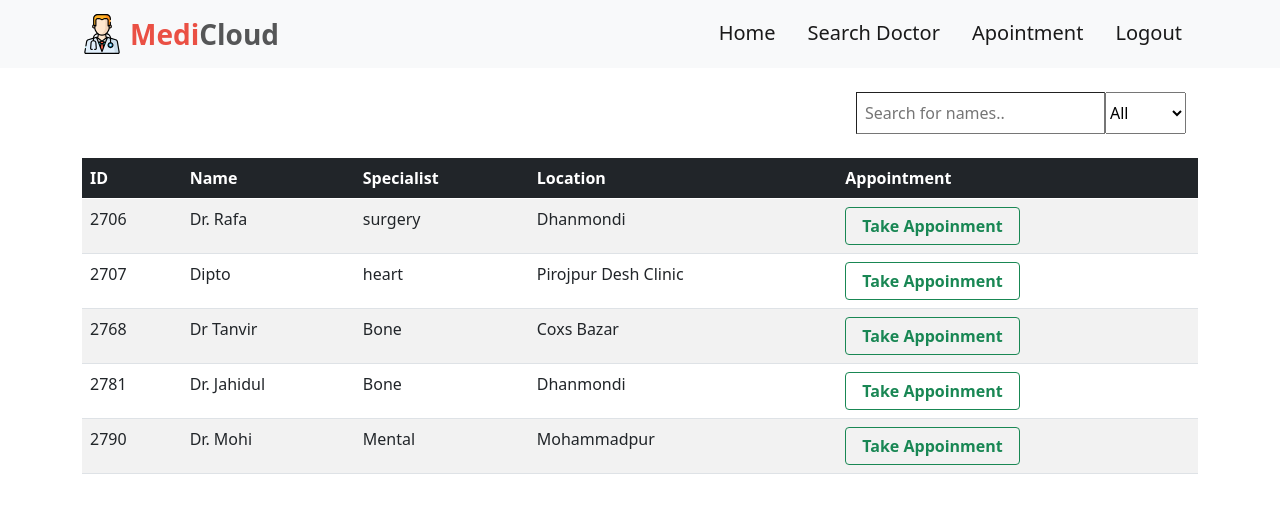
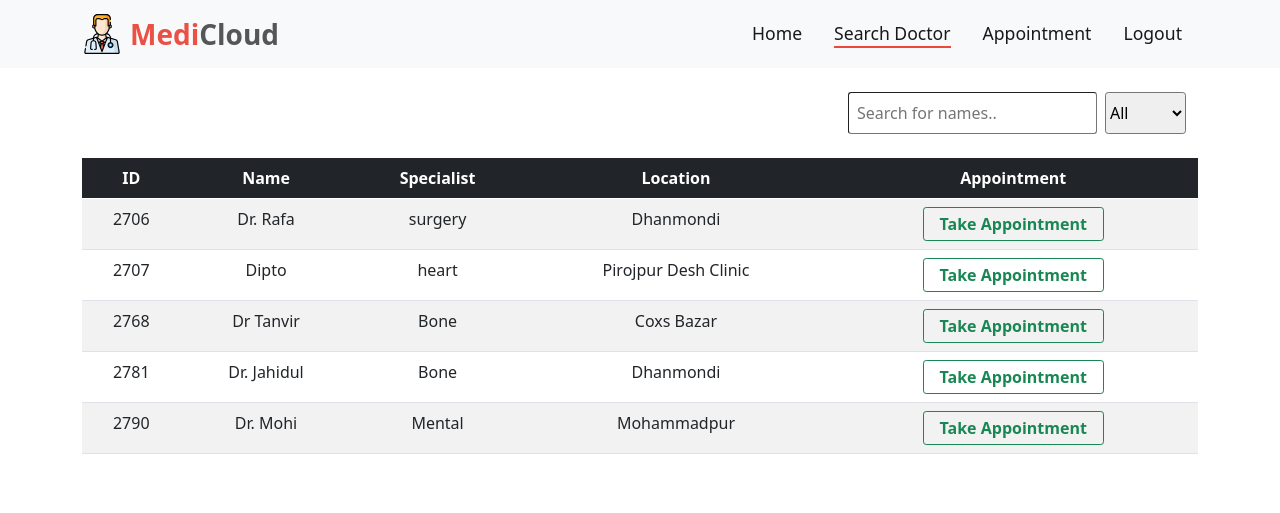
Before and after one commit to tanveer-610/mediCloud, a PHP site: page /HTML/searchDoctor.php in a window 1280 px wide. Shown: the top 513 px of the page. Run offline with PHP 8.4, Linux system fonts and the light colour scheme; data comes from the database, SQL or seed files in the repository; some libraries are stand-ins or nearby versions.

Commit message:
css added

```diff
--- a/CSS/style.css
+++ b/CSS/style.css
@@ -1,107 +1,123 @@
-:root{
-    --primary-color:#EA493C;
+:root {
+  --primary-color: #ea493c;
 }
-.custom-color{
+.custom-color {
   color: var(--primary-color);
 }
-.custom-form-background{
-    background-color: #DEE1E8;
+.custom-form-background {
+  background-color: whitesmoke;
 }
-
+/* index page css */
+.error {
+  display: inline-block;
+  border-radius: 3px;
+  padding: 0.3rem;
+  color: #eb5045;
+  background-color: #f0938c91;
+}
 /*Front page css */
-.banner{
+.banner {
   height: 88vh;
 }
-.moto{
+.moto {
   font-size: 50px;
   font-weight: 900;
 }
 
-.btn-style{
-    background-image: linear-gradient(#6064a1, #494E9A);
+.btn-style {
+  background-image: linear-gradient(#6064a1, #494e9a);
   transition: 0.5s;
 }
-.btn-style:hover{
+.btn-style:hover {
   transform: scale(1.1);
-    box-shadow: 2px 2px 5px 5px  rgba(128, 128, 128,0.3);
+  box-shadow: 2px 2px 5px 5px rgba(128, 128, 128, 0.3);
 }
-.btn-style:hover .login-icon{
+.btn-style:hover .login-icon {
   animation: shakeX;
   animation-duration: 3s;
   animation-iteration-count: infinite;
 }
 
-
-.btn-submit-style{
-    background-color: #0D826E;
+.btn-submit-style {
+  background-color: #0d826e;
   transition: 0.5s;
 }
-.btn-submit-style:hover{
+.btn-submit-style:hover {
   transform: scale(1.1);
 }
-.btn-submit-style i{
+.btn-submit-style i {
   transition: 0.5s;
 }
-.btn-submit-style:hover i{
+.btn-submit-style:hover i {
   font-size: 1.2rem;
   animation: pulse;
   animation-duration: 0.5s;
   animation-iteration-count: infinite;
 }
-.btn-role-style{
+.btn-role-style {
   background-color: rgb(76, 11, 167);
 }
 
 /* patient landing page.. */
-.navbar-shortcutlink{
-    transition: 0.5s transform;
+.navbar-shortcutlink {
+  transition: 0.2s transform;
+  font-size: 1.1rem;
 }
-.navbar-shortcutlink:hover{
-    transform: scale(1.2);
+.navbar-shortcutlink:hover {
+  transform: scale(1.1);
 }
-.navbar-shortcutlink::after{
-    content: '';
-    width: 0;
-    height: 3px;
+.navbar-shortcutlink::after {
+  content: "";
+  width: 0px;
+  height: 2px;
   background: var(--primary-color);
   display: block;
   margin: auto;
   transition: 0.5s;
 }
-.navbar-shortcutlink:hover::after{
+.navbar-shortcutlink:hover::after {
   width: 100%;
 }
-.welcome-msg{
+.welcome-msg {
   font-size: 50px;
   color: var(--primary-color);
   animation: zoomIn;
   animation-duration: 3s;
-    animation-iteration-count: infinite;
+  /* animation-iteration-count: infinite; */
 }
-.custom-form-background-take-appoinment{
-    background-color: #6f7277;
+.custom-form-background-take-appoinment {
+  background-color: rgb(245, 245, 245);
 }
-.btn-close-style{
+.btn-close-style {
   transition: 0.5s;
 }
-.btn-close-style:hover{
+.btn-close-style:hover {
   transform: scale(1.1);
 }
-.btn-close-style i{
+.btn-close-style i {
   transition: 0.5s;
 }
-.btn-close-style:hover i{
+.btn-close-style:hover i {
   font-size: 1.2rem;
   animation: pulse;
   animation-duration: 0.5s;
   animation-iteration-count: infinite;
 }
-@media screen and (max-width:768px) {
+.current-page::after {
+  content: "";
+  width: 100%;
+  height: 2px;
+  background: var(--primary-color);
+  display: block;
+  margin: auto;
+}
+@media screen and (max-width: 768px) {
   /*Front page media quiery */
-    .moto,.welcome-msg{
+  .moto,
+  .welcome-msg {
     font-size: 35px;
   }
-    .banner{
+  .banner {
     height: 65vh;
   }
 }
--- a/HTML/index.php
+++ b/HTML/index.php
@@ -94,10 +94,10 @@
                               name="loginRadio"
                               type="radio"
                               class="form-check-input"
-                              id="exampleCheck1"
+                              id="exampleCheck2"
                               value="Doctor"
                             />
-                            <label class="form-check-label" for="exampleCheck1"
+                            <label class="form-check-label" for="exampleCheck2"
                               >Doctor</label
                             >
                           </div>
@@ -105,7 +105,7 @@
                              <?php if (isset($_GET['error'])) { ?>
      		                    <p class="error"><?php echo $_GET['error']; echo '<script type="text/javascript">
                               var flag =1 ;
-                              </script>'; ?> </p>
+                              </script>'; ?> </p> <br>
                                   	<?php } ?>
                           <button name="loginBtn" type="submit" class="btn btn-submit-style text-light" value="loginBtn">
                           <i class="far fa-check-circle me-1"></i>Submit
--- a/HTML/searchDoctor.php
+++ b/HTML/searchDoctor.php
@@ -35,10 +35,10 @@ $searchValue="all"
           <a class="nav-link active navbar-shortcutlink" aria-current="page" href="patientHome.php">Home</a>
         </li>
         <li class="nav-item mx-2 fs-5">
-          <a class="nav-link active navbar-shortcutlink" aria-current="page" href="#">Search Doctor</a>
+          <a class="nav-link active navbar-shortcutlink current-page" aria-current="page" href="#">Search Doctor</a>
         </li>
         <li class="nav-item mx-2 fs-5">
-          <a class="nav-link active navbar-shortcutlink" aria-current="page" href="patientAppointment.php">Apointment</a>
+          <a class="nav-link active navbar-shortcutlink" aria-current="page" href="patientAppointment.php">Appointment</a>
         </li>
         <li class="nav-item mx-2 fs-5">
           <a class="nav-link active navbar-shortcutlink" aria-current="page" href="logout.php">Logout</a>
@@ -56,7 +56,7 @@ $searchValue="all"
 <section class="container p-4">
     <form class="d-flex justify-content-end " action="" >
 
-        <input type="text" id="myInput" class="p-2 border-1" onkeyup="myFunction()" placeholder="Search for names.." title="Type in a name">
+        <input type="text" id="myInput" class="p-2 border-1 me-2 rounded-1" onkeyup="myFunction()" placeholder="Search for names.." title="Type in a name">
         <div class="dropdown">
             <ul class="dropdown-menu p-2" aria-labelledby="dropdownMenuButton1">
                 <li><a class="dropdown-item" href="#">Heart</a></li>
@@ -64,7 +64,7 @@ $searchValue="all"
                 <li><a class="dropdown-item" href="#">Surgery</a></li>
             </ul>
         </div>
-        <select id="mySelect" onchange="myFilter()">
+        <select class="rounded-1" id="mySelect" onchange="myFilter()">
               <option value="All" selected>All</option>
               <option value="HEART">Heart</option>
               <option value="BONE">Bone</option>
@@ -77,7 +77,7 @@ $searchValue="all"
 <!-- -------------------------------------- table----------------------------------- -->
 <section class="container table-responsive">
 
-<table class="table table-striped" id="myTable">
+<table class="table table-striped text-center" id="myTable">
   <thead class="table-dark">
     <tr>
       <th scope="col">ID</th>
@@ -95,7 +95,7 @@ $searchValue="all"
         $result = mysqli_query($conn, $sql);
         if(mysqli_num_rows($result) > 0){
             while($row = $result->fetch_assoc()){
-                echo "<tr id='{$i}'> <td class='row-data'> {$row["id"]} </td> <td class='row-data'> {$row["name"]} </td> <td> {$row["specialist"]} </td> <td class='row-data'> {$row["chember"]} </td> <td> <button type='button' class='btn btn-outline-success fw-bolder px-3' data-bs-toggle='modal' data-bs-target='#exampleModal' onClick='myBooking()'>Take Appoinment</button>  </td></tr>";
+                echo "<tr id='{$i}'> <td class='row-data'> {$row["id"]} </td> <td class='row-data'> {$row["name"]} </td> <td> {$row["specialist"]} </td> <td class='row-data'> {$row["chember"]} </td> <td> <button type='button' class='btn btn-outline-success fw-bolder px-3 py-1 rounded-1' data-bs-toggle='modal' data-bs-target='#exampleModal' onClick='myBooking()'>Take Appointment</button>  </td></tr>";
               $i++;
             }
         }
@@ -111,7 +111,7 @@ $searchValue="all"
 <form method="POST" action="patientAppointmentProcess.php">
 <div class="modal fade" id="exampleModal" tabindex="-1" aria-labelledby="exampleModalLabel" aria-hidden="true">
   <div class="modal-dialog">
-    <div class="modal-content custom-form-background-take-appoinment text-white">
+    <div class="modal-content custom-form-background-take-appoinment text-black">
       <div class="modal-header">
         <h5 class="modal-title fw-bold" id="exampleModalLabel">Take Appoinment</h5>
         <button type="button" class="btn-close" data-bs-dismiss="modal" aria-label="Close"></button>
```
Also changed, not shown: HTML/patientAppointment.php (+4 -4 lines), HTML/patientHome.php (+4 -4 lines). Lines whose indentation alone changed are shown as unchanged.
